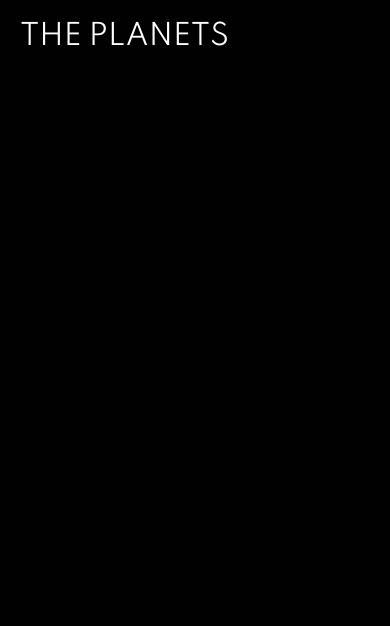
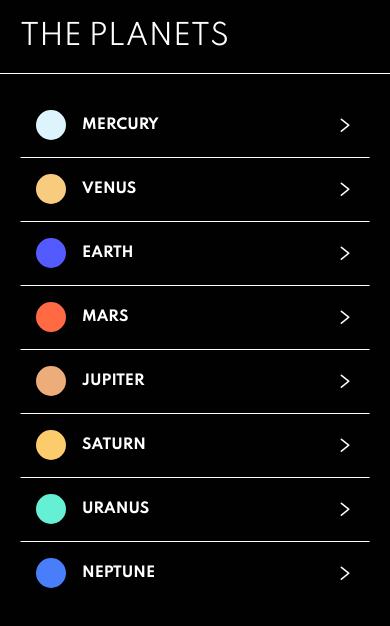
Before and after one commit to mosaddeksohel/plannet-app, a React Native app: screen /Home in a window 390 px wide. Shown: the top 626 px of the page. Built offline with nearby package versions, Linux system fonts and the light colour scheme.

Commit message:
add component

```diff
--- a/App.js
+++ b/App.js
@@ -3,12 +3,10 @@ import { StatusBar } from "expo-status-bar";
 import { StyleSheet, View } from "react-native";
 import Text from "./src/components/text/text";
 import { colors } from "./src/Theme/colors";
-import { spacing } from "./src/Theme/spacing";
-import { typography } from "./src/Theme/typography";
 import { NavigationContainer, DarkTheme } from "@react-navigation/native";
 import { createNativeStackNavigator } from "@react-navigation/native-stack";
 import Home from "./src/screens/home";
-import { SafeAreaView } from "react-native-safe-area-context";
+import Details from "./src/screens/details";
 
 const Stack = createNativeStackNavigator();
 
@@ -27,6 +25,7 @@ export default function App() {
       <NavigationContainer theme={DarkTheme}>
         <Stack.Navigator screenOptions={{ headerShown: false }}>
           <Stack.Screen name="Home" component={Home} />
+          <Stack.Screen name="Details" component={Details} />
         </Stack.Navigator>
       </NavigationContainer>
       <StatusBar style="light" />
--- a/src/components/planet-header.js
+++ b/src/components/planet-header.js
@@ -1,14 +1,26 @@
-import { View, StyleSheet } from "react-native";
+import { View, StyleSheet, Pressable } from "react-native";
 import React from "react";
 import Text from "./text/text";
 import { spacing } from "../Theme/spacing";
+import { colors } from "../Theme/colors";
+import { AntDesign } from "@expo/vector-icons";
+import { useNavigation } from "@react-navigation/native";
 
-export default function PlanetHeader() {
+export default function PlanetHeader({ backbtn }) {
+  const navigation = useNavigation();
   return (
-    <View>
-      <Text style={styles.container} preset="h2">
-        THE PLANETS
-      </Text>
+    <View style={styles.container}>
+      {backbtn && (
+        <Pressable
+          style={{ marginRight: spacing[4] }}
+          onPress={() => {
+            navigation.goBack();
+          }}
+        >
+          <AntDesign name="left" size={20} color="white" />
+        </Pressable>
+      )}
+      <Text preset="h2">THE PLANETS</Text>
     </View>
   );
 }
@@ -16,5 +28,9 @@ export default function PlanetHeader() {
 const styles = StyleSheet.create({
   container: {
     padding: spacing[5],
+    borderBottomWidth: 0.5,
+    borderBottomColor: colors.white,
+    flexDirection: "row",
+    alignItems: "center",
   },
 });
--- /dev/null
+++ b/src/screens/details.js
@@ -0,0 +1,17 @@
+import { View, SafeAreaView, StyleSheet } from "react-native";
+import React from "react";
+import Text from "../components/text/text";
+import PlanetHeader from "../components/planet-header";
+import { colors } from "../Theme/colors";
+
+export default function Details() {
+  return (
+    <SafeAreaView style={styles.container}>
+      <PlanetHeader backbtn={true} />
+    </SafeAreaView>
+  );
+}
+
+const styles = StyleSheet.create({
+  container: { flex: 1, backgroundColor: colors.black },
+});
--- a/src/screens/home.js
+++ b/src/screens/home.js
@@ -1,13 +1,64 @@
-import { View } from "react-native";
+import { View, FlatList, StyleSheet, Pressable } from "react-native";
 import React from "react";
 import Text from "../components/text/text";
 import { SafeAreaView } from "react-native-safe-area-context";
 import PlanetHeader from "../components/planet-header";
+import { PLANET_LIST } from "../data/plannet-list";
+import { colors } from "../Theme/colors";
+import { spacing } from "../Theme/spacing";
+import { AntDesign } from "@expo/vector-icons";
 
-export default function Home() {
+export default function Home({ navigation }) {
   return (
     <SafeAreaView>
       <PlanetHeader />
+      <FlatList
+        contentContainerStyle={styles.list}
+        data={PLANET_LIST}
+        keyExtractor={(item) => item.name}
+        renderItem={({ item }) => {
+          const { name, color } = item;
+          return (
+            <Pressable
+              onPress={() => {
+                navigation.navigate("Details");
+              }}
+              style={styles.item}
+            >
+              <View style={{ flexDirection: "row", alignItems: "center" }}>
+                <View style={[styles.circle, { backgroundColor: color }]} />
+                <Text preset="h4" style={styles.itemName}>
+                  {name}
+                </Text>
+              </View>
+              <AntDesign name="right" size={18} color="white" />
+            </Pressable>
+          );
+        }}
+        ItemSeparatorComponent={() => <View style={styles.separator} />}
+      />
     </SafeAreaView>
   );
 }
+
+const styles = StyleSheet.create({
+  container: { flex: 1, backgroundColor: colors.black },
+  item: {
+    flexDirection: "row",
+    alignItems: "center",
+    padding: spacing[4],
+    justifyContent: "space-between",
+  },
+  circle: { width: 30, height: 30, borderRadius: 15 },
+  itemName: {
+    textTransform: "uppercase",
+    marginLeft: spacing[4],
+  },
+  list: {
+    padding: spacing[5],
+  },
+  separator: {
+    borderBottomColor: colors.white,
+    borderWidth: 0.5,
+  },
+});
```
